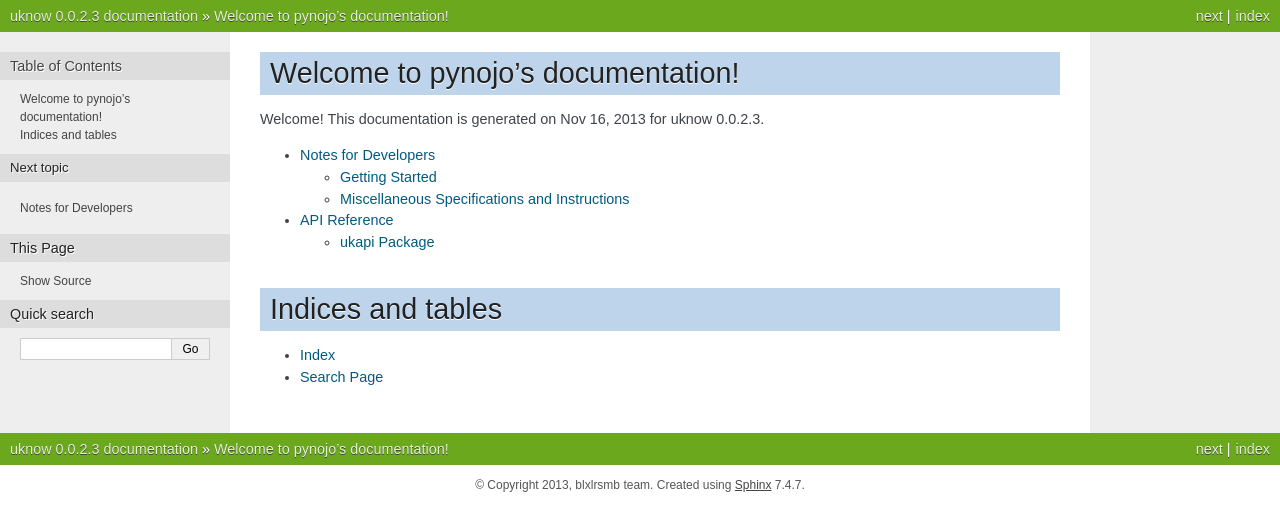
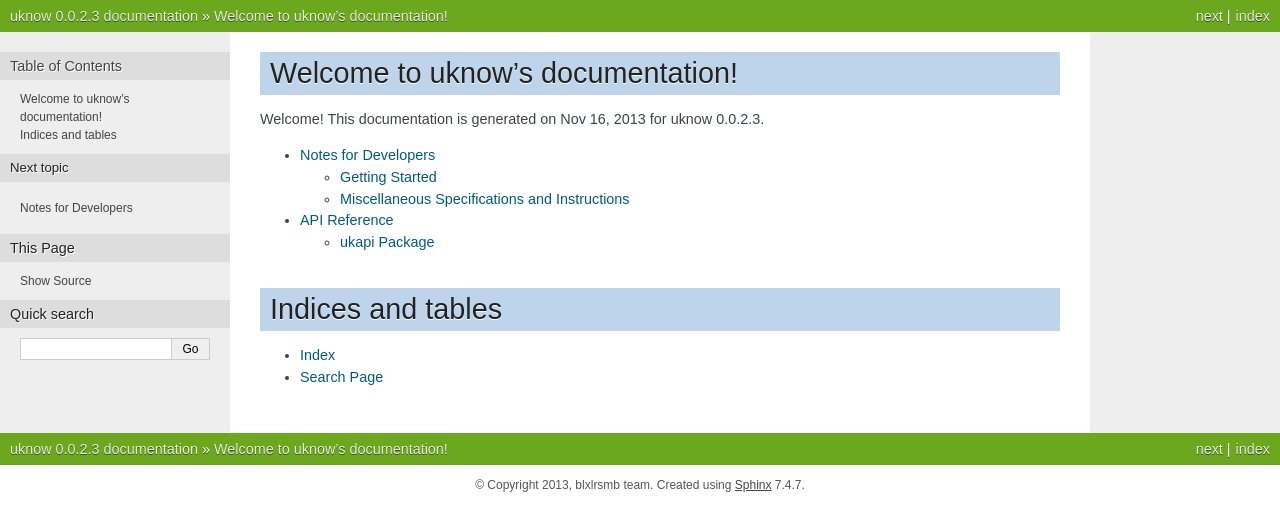
Before and after one commit to blxlrsmb/uknow, a Sphinx documentation site: the page built from docs/api/source/index.rst, in a window 1280 px wide. Shown: the top 531 px of the page. Built offline with Sphinx 7.4.7, drawn with Linux system fonts in a browser that asks for light colours; pages that are not in the unit, such as notebooks, are missing from menus.

Commit message:
change pynojo to uknow

```diff
--- a/docs/api/source/index.rst
+++ b/docs/api/source/index.rst
@@ -16,7 +16,7 @@
     along with pynojo.  If not, see <http://www.gnu.org/licenses/>.
 
 
-Welcome to pynojo's documentation!
+Welcome to uknow's documentation!
 ==================================
 
 Welcome! This documentation is generated on |today| for uknow |release|.
```
Also changed, not shown: other parts of docs/api/source/index.rst (+1 -1 lines).
